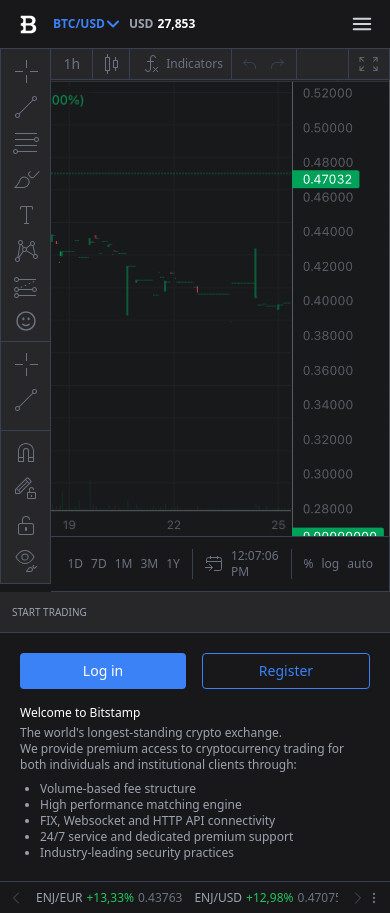
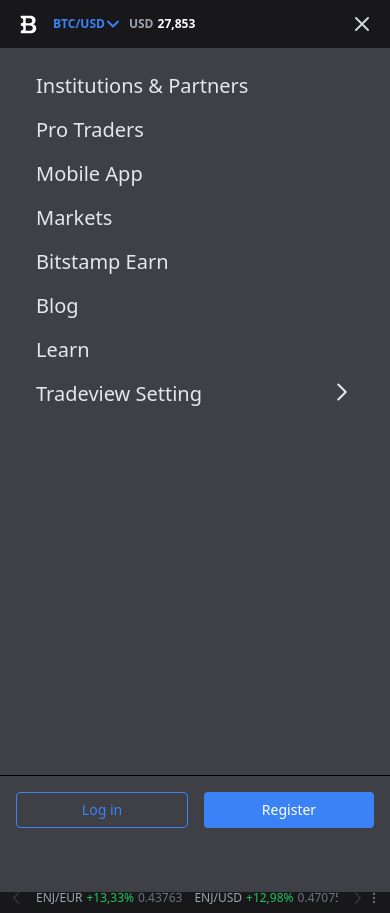
Before and after one commit to silkroadbum/bitstamp, a React (Create React App) app: page / in a window 390 px wide. Both pictures are taken after a click on the button 362 px from the left and 24 px from the top of the page. Built offline with nearby package versions, Linux system fonts and the light colour scheme.

Commit message:
Добавил мобильное меню

```diff
--- a/src/components/ButtonsBlock/ButtonsBlock.tsx
+++ b/src/components/ButtonsBlock/ButtonsBlock.tsx
@@ -1,6 +1,9 @@
-import React from 'react';
+type ButtonsBlockProps = {
+  showMenu: () => void;
+  isVisibleMenu: boolean;
+};
 
-function ButtonsBlock() {
+function ButtonsBlock({ showMenu, isVisibleMenu }: ButtonsBlockProps) {
   return (
     <div className="flex items-center">
       <button className="hidden md:block w-20 h-6 border text-xs border-blue-500 bg-transparent text-blue-500 hover:border-blue-600 hover:text-blue-600 rounded transition-all duration-300 mr-4">
@@ -17,7 +20,18 @@
             fill="currentColor"></path>
         </svg>
       </button>
-      <button className="block md:hidden text-gray-300">
+      <button onClick={showMenu} className="block md:hidden text-gray-300">
+        {isVisibleMenu ? (
+          <svg
+            xmlns="http://www.w3.org/2000/svg"
+            fill="none"
+            viewBox="0 0 24 24"
+            strokeWidth="2"
+            stroke="currentColor"
+            className="w-6 h-6">
+            <path strokeLinecap="round" strokeLinejoin="round" d="M6 18L18 6M6 6l12 12" />
+          </svg>
+        ) : (
           <svg
             xmlns="http://www.w3.org/2000/svg"
             fill="none"
@@ -31,6 +45,7 @@
               d="M3.75 6.75h16.5M3.75 12h16.5m-16.5 5.25h16.5"
             />
           </svg>
+        )}
       </button>
     </div>
   );
--- a/src/components/Header/Header.tsx
+++ b/src/components/Header/Header.tsx
@@ -1,10 +1,18 @@
+import { useState } from 'react';
+
 import ButtonsBlock from '../ButtonsBlock/ButtonsBlock';
 import DailyPriceList from '../DailyPriceList/DailyPriceList';
 import Logo from '../Logo/Logo';
 
 function Header() {
+  const [isVisibleMenu, setIsVisibleMenu] = useState(false);
+
+  const showMenu = () => {
+    setIsVisibleMenu(!isVisibleMenu);
+  };
+
   return (
-    <header className="bg-zinc-900 p-4 h-12 flex items-center justify-between">
+    <header className="bg-zinc-900 p-4 h-12 flex items-center justify-between relative">
       <div className="flex items-center">
         <a href="/" className="text-white mr-3">
           <Logo />
@@ -28,7 +36,73 @@
         </div>
         <DailyPriceList />
       </div>
-      <ButtonsBlock />
+      <ButtonsBlock showMenu={showMenu} isVisibleMenu={isVisibleMenu} />
+      <nav
+        className={`absolute bg-zinc-700 top-12 left-0 right-0 bottom-0 z-50 text-xl h-screen flex flex-col pb-12 justify-between md:hidden ${
+          isVisibleMenu ? '' : 'hidden'
+        }`}>
+        <ul className="p-4">
+          <li>
+            <a className="text-gray-200 hover:text-gray-400 block px-5 py-2" href="/">
+              Institutions & Partners
+            </a>
+          </li>
+          <li>
+            <a className="text-gray-200 hover:text-gray-400 block px-5 py-2" href="/">
+              Pro Traders
+            </a>
+          </li>
+          <li>
+            <a className="text-gray-200 hover:text-gray-400 block px-5 py-2" href="/">
+              Mobile App
+            </a>
+          </li>
+          <li>
+            <a className=" text-gray-200 hover:text-gray-400 block px-5 py-2" href="/">
+              Markets
+            </a>
+          </li>
+          <li>
+            <a className="text-gray-200 hover:text-gray-400 block px-5 py-2" href="/">
+              Bitstamp Earn
+            </a>
+          </li>
+          <li>
+            <a className="text-gray-200 hover:text-gray-400 block px-5 py-2" href="/">
+              Blog
+            </a>
+          </li>
+          <li>
+            <a className="text-gray-200 hover:text-gray-400 block px-5 py-2" href="/">
+              Learn
+            </a>
+          </li>
+          <li>
+            <a
+              className="text-gray-200 hover:text-gray-400 px-5 py-2 flex justify-between"
+              href="/">
+              Tradeview Setting
+              <svg
+                xmlns="http://www.w3.org/2000/svg"
+                fill="none"
+                viewBox="0 0 24 24"
+                strokeWidth="2"
+                stroke="currentColor"
+                className="w-6 h-6">
+                <path strokeLinecap="round" strokeLinejoin="round" d="M8.25 4.5l7.5 7.5-7.5 7.5" />
+              </svg>
+            </a>
+          </li>
+        </ul>
+        <div className="flex gap-4 p-4 border-t border-black">
+          <button className="w-52 h-9 border text-sm border-blue-500 bg-transparent text-blue-500 hover:border-blue-600 hover:text-blue-600 rounded transition-all duration-300 flex-1">
+            Log in
+          </button>
+          <button className="w-52 h-9 bg-blue-500 text-sm text-white rounded hover:bg-blue-600 transition-all duration-300 flex-1">
+            Register
+          </button>
+        </div>
+      </nav>
     </header>
   );
 }
```
Lines whose indentation alone changed are shown as unchanged.
